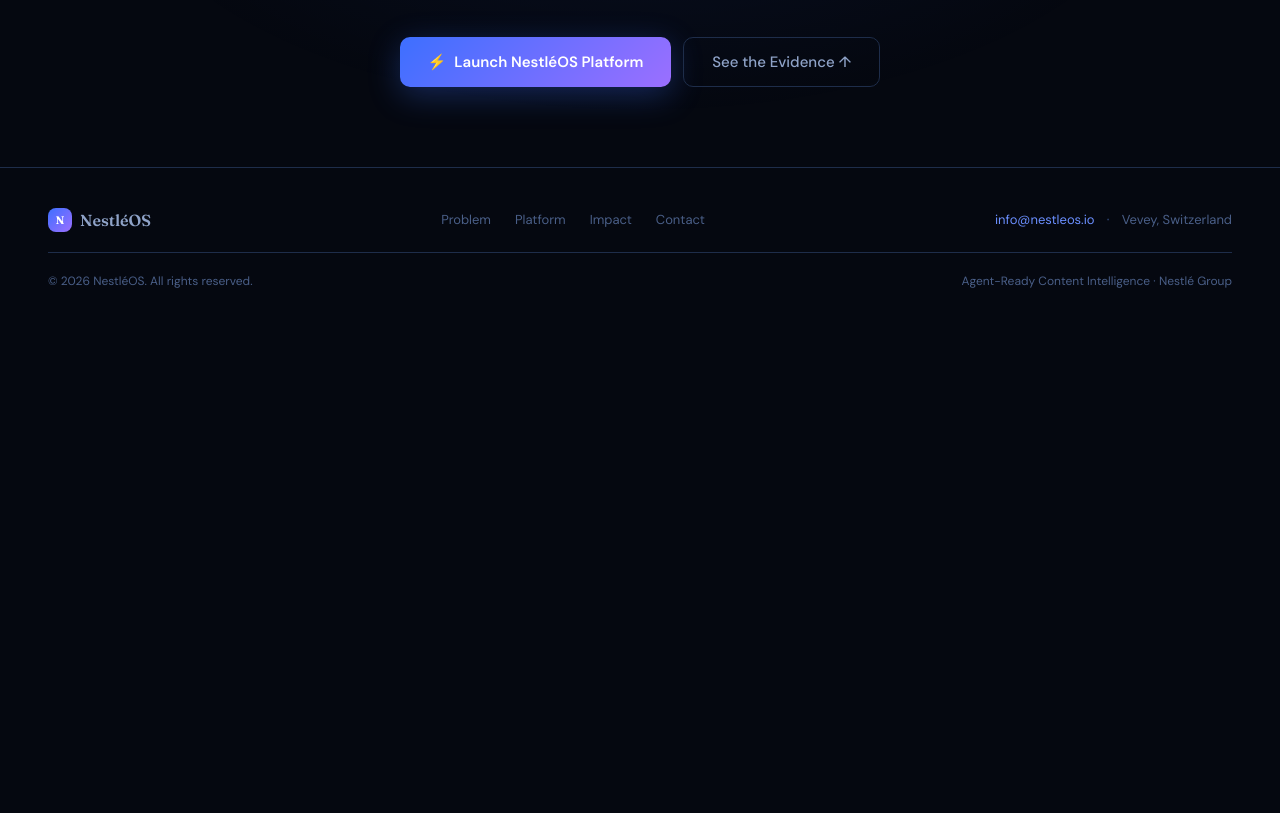
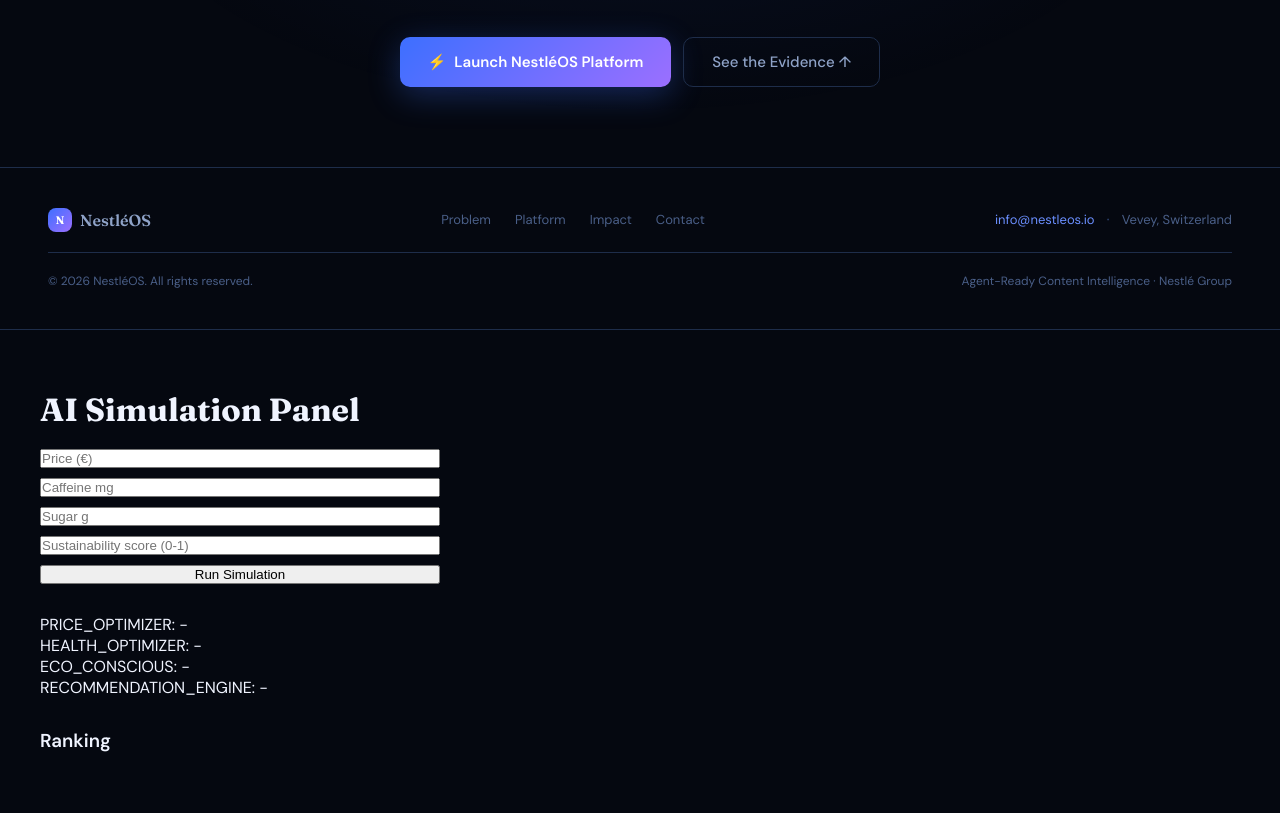
Before and after one commit to pupazaanastasia-ship-it/NestleOS, a plain HTML site: page index.html in a window 1280 px wide. Shown: the part 7896-8709 px from the top of the page. Before the commit the page ends 8225 px from the top, so only its background shows below. Drawn offline with nearby package versions, Linux system fonts and the light colour scheme.

Commit message:
Update index.html

```diff
--- a/index.html
+++ b/index.html
@@ -2163,5 +2163,78 @@
   } catch(e) { return null; }
 }
 </script>
+   <section style="padding:60px 40px; border-top:1px solid #1e2d4a;">
+  <h2 style="font-family:Fraunces; font-size:32px;">AI Simulation Panel</h2>
+
+  <!-- FORM -->
+  <div style="margin-top:20px; display:grid; gap:10px; max-width:400px;">
+    <input id="price" placeholder="Price (€)" type="number">
+    <input id="caffeine" placeholder="Caffeine mg" type="number">
+    <input id="sugar" placeholder="Sugar g" type="number">
+    <input id="sustainability" placeholder="Sustainability score (0-1)" type="number" step="0.1">
+
+    <button onclick="runSimulation()">Run Simulation</button>
+  </div>
+
+  <!-- RESULTS -->
+  <div id="results" style="margin-top:30px;">
+    <div>PRICE_OPTIMIZER: <span id="priceScore">-</span></div>
+    <div>HEALTH_OPTIMIZER: <span id="healthScore">-</span></div>
+    <div>ECO_CONSCIOUS: <span id="ecoScore">-</span></div>
+    <div>RECOMMENDATION_ENGINE: <span id="recScore">-</span></div>
+  </div>
+
+  <!-- RANKING -->
+  <div style="margin-top:30px;">
+    <h3>Ranking</h3>
+    <ul id="ranking"></ul>
+  </div>
+</section>
+   <script>
+function runSimulation() {
+  const price = parseFloat(document.getElementById("price").value) || 0;
+  const caffeine = parseFloat(document.getElementById("caffeine").value) || 0;
+  const sugar = parseFloat(document.getElementById("sugar").value) || 0;
+  const sustainability = parseFloat(document.getElementById("sustainability").value) || 0;
+
+  // AGENT LOGIC (simulata)
+  const priceScore = 1 / (price + 1);
+  const healthScore = (1 - sugar/10) * (1 - caffeine/200);
+  const ecoScore = sustainability;
+  const recScore = (priceScore + healthScore + ecoScore) / 3;
+
+  // MOSTRA VALORI
+  document.getElementById("priceScore").innerText = priceScore.toFixed(2);
+  document.getElementById("healthScore").innerText = healthScore.toFixed(2);
+  document.getElementById("ecoScore").innerText = ecoScore.toFixed(2);
+  document.getElementById("recScore").innerText = recScore.toFixed(2);
+
+  // CREA RANKING
+  const ranking = [
+    {name: "PRICE_OPTIMIZER", score: priceScore},
+    {name: "HEALTH_OPTIMIZER", score: healthScore},
+    {name: "ECO_CONSCIOUS", score: ecoScore},
+    {name: "RECOMMENDATION_ENGINE", score: recScore}
+  ];
+
+  ranking.sort((a,b)=>b.score - a.score);
+
+  const list = document.getElementById("ranking");
+  list.innerHTML = "";
+
+  ranking.forEach((r, i) => {
+    const li = document.createElement("li");
+    li.innerText = `${i+1}. ${r.name} → ${r.score.toFixed(2)}`;
+    li.style.opacity = 0;
+    li.style.transition = "all 0.5s";
+    list.appendChild(li);
+
+    setTimeout(() => {
+      li.style.opacity = 1;
+      li.style.transform = "translateX(0)";
+    }, i * 150);
+  });
+}
+</script>
 </body>
 </html>
```
